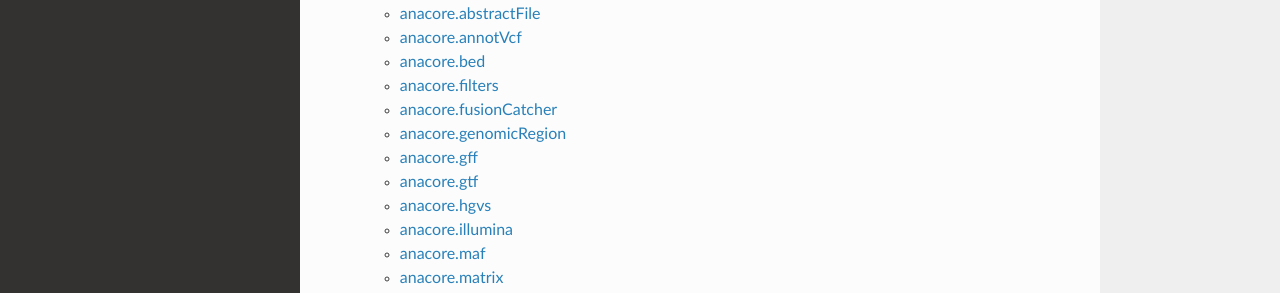
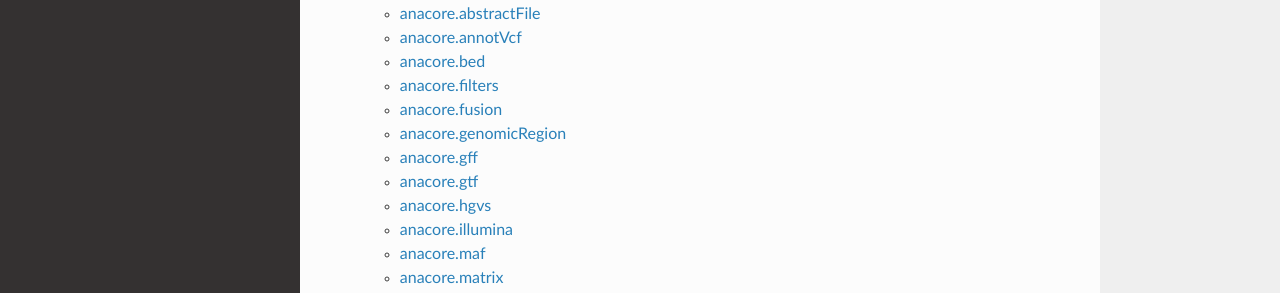
Before and after one commit to bialimed/AnaCore, a Sphinx documentation site: the page built from doc/index.rst, in a window 1280 px wide and 900 px high, scrolled down 463 px. Shown: the part 158-451 px from the top of the window. Built offline with Sphinx 7.4.7 and the Read the Docs theme 2.0.0, drawn with Linux system fonts in a browser that asks for light colours.

Commit message:
Update documentation

```diff
--- a/doc/source/anacore.rst
+++ b/doc/source/anacore.rst
@@ -41,10 +41,10 @@ anacore.filters
    :undoc-members:
    :show-inheritance:
 
-anacore.fusionCatcher
+anacore.fusion
 ----------------------------
 
-.. automodule:: anacore.fusionCatcher
+.. automodule:: anacore.fusion
    :members:
    :undoc-members:
    :show-inheritance:
```
Also changed, not shown: README.md (+1 -1 lines), 2 other files.
